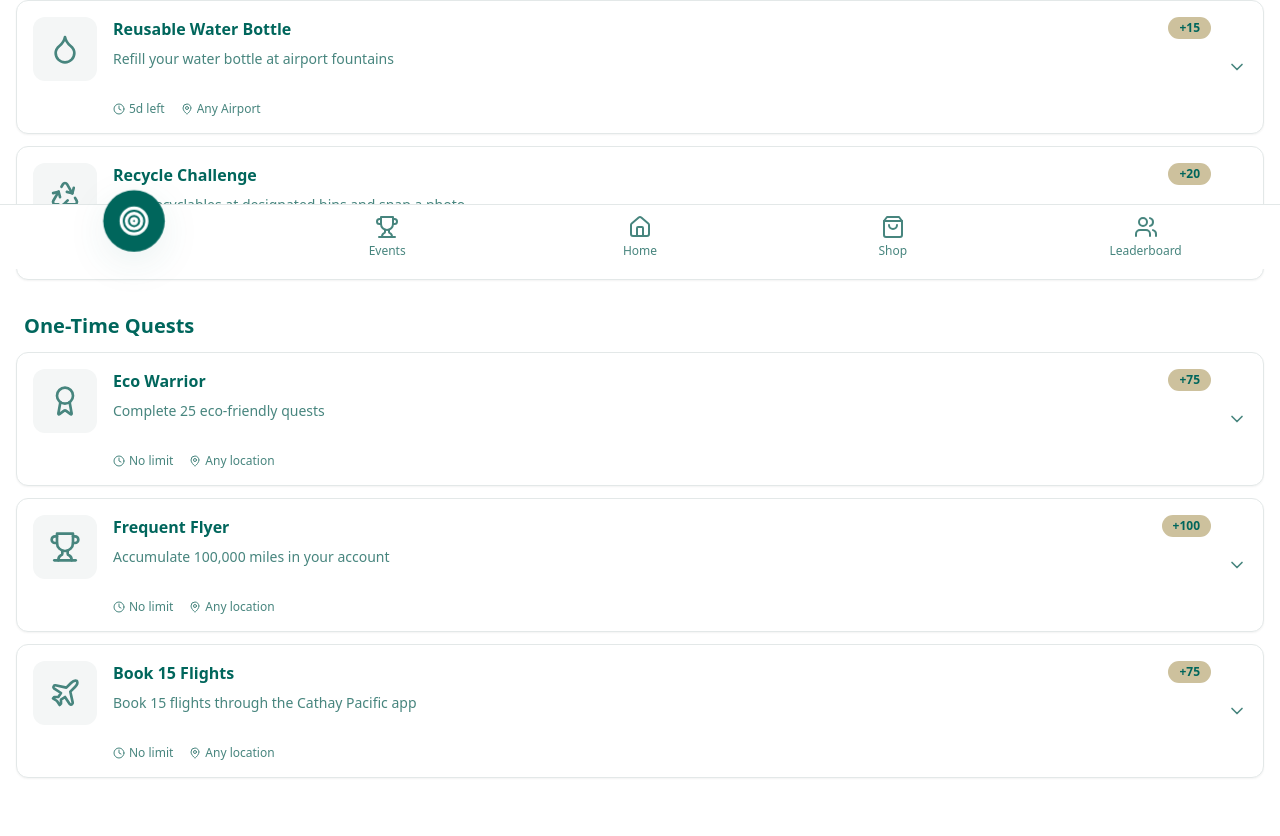
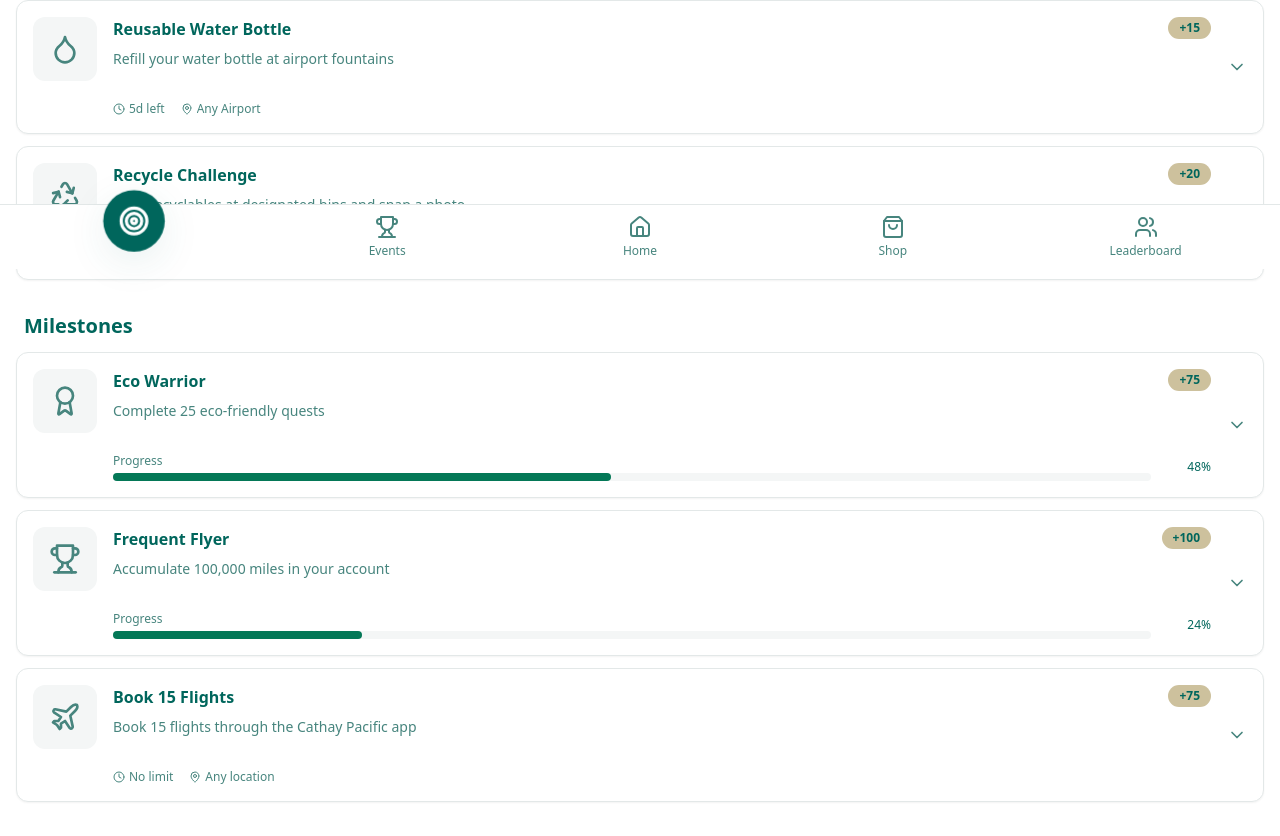
Before and after one commit to vincent-cy/cathay-quest, a React (Vite) app: page / in a window 1280 px wide. Shown: the part 531-1367 px from the top of the page. Built offline with nearby package versions, Linux system fonts and the light colour scheme; the HTML template or start-up script is replaced by a standard one.

Commit message:
Change one-time to milestones. Added progress bar to milestones

```diff
--- a/src/components/CompactQuestCard.tsx
+++ b/src/components/CompactQuestCard.tsx
@@ -53,6 +53,7 @@ interface Quest {
   qrEnabled: boolean;
   requirements: string[];
   verification: string;
+  progress?: number;
 }
 
 interface CompactQuestCardProps {
@@ -230,21 +231,22 @@ export const CompactQuestCard = ({
                 "filter 250ms ease, opacity 250ms ease, transform 200ms ease",
             }}
           >
-            {/* duplicated next card content (unchanged) */}
+            {/* duplicated next card content (simplified) */}
             <div className="flex gap-4 p-4">
               <div
                 className={`${
                   isInFlight ? "bg-white/20 border border-white/30" : "bg-muted"
                 } w-16 h-16 flex-shrink-0 rounded-lg flex items-center justify-center`}
               >
-                {NextQuestIcon ? (
+                {NextQuestIcon && (
                   <NextQuestIcon
                     className={`w-8 h-8 ${
                       isInFlight ? "text-white/80" : "text-muted-foreground"
                     }`}
                   />
-                ) : null}
+                )}
               </div>
+
               <div className="flex-1 min-w-0">
                 <div className="flex items-start justify-between gap-2 mb-2">
                   <h3
@@ -371,7 +373,50 @@ export const CompactQuestCard = ({
                 Show more
               </button>
             )}
-            {!isExpanded && (
+            {!isExpanded &&
+              (() => {
+                const hasProgress = typeof quest.progress === "number";
+
+                if (hasProgress) {
+                  return (
+                    <div className="flex items-center gap-3 text-xs">
+                      <div className="flex-1">
+                        <div
+                          className={`text-xs mb-1 ${
+                            isInFlight
+                              ? "text-white/70"
+                              : "text-muted-foreground"
+                          }`}
+                        >
+                          Progress
+                        </div>
+                        <div
+                          className={`w-full h-2 rounded-full ${
+                            isInFlight ? "bg-white/10" : "bg-muted"
+                          }`}
+                        >
+                          <div
+                            className={`${
+                              isInFlight ? "bg-secondary" : "bg-emerald-700"
+                            } h-2 rounded-full`}
+                            style={{ width: `${quest.progress}%` }}
+                          />
+                        </div>
+                      </div>
+                      <div
+                        className={`w-12 text-right ${
+                          isInFlight
+                            ? "text-white/80 font-medium"
+                            : "text-foreground font-medium"
+                        }`}
+                      >
+                        {quest.progress}%
+                      </div>
+                    </div>
+                  );
+                }
+
+                return (
                   <div className="flex items-center gap-4 text-xs">
                     <div className="flex items-center gap-1">
                       <Clock
@@ -391,12 +436,16 @@ export const CompactQuestCard = ({
                       <div className="flex items-center gap-1">
                         <MapPin
                           className={`w-3 h-3 ${
-                        isInFlight ? "text-white/70" : "text-muted-foreground"
+                            isInFlight
+                              ? "text-white/70"
+                              : "text-muted-foreground"
                           }`}
                         />
                         <span
                           className={`line-clamp-1 ${
-                        isInFlight ? "text-white/70" : "text-muted-foreground"
+                            isInFlight
+                              ? "text-white/70"
+                              : "text-muted-foreground"
                           }`}
                         >
                           {quest.location}
@@ -404,7 +453,8 @@ export const CompactQuestCard = ({
                       </div>
                     )}
                   </div>
-            )}
+                );
+              })()}
           </div>
 
           {/* Expand Icon */}
@@ -432,7 +482,48 @@ export const CompactQuestCard = ({
               isInFlight ? "border-white/20" : "border-border"
             }`}
           >
-            {/* Time and Location */}
+            {/* Progress bar (only for milestone quests) or Time & Location */}
+            {(() => {
+              const isMilestone =
+                quest.type === "Milestone" ||
+                (quest.title.includes("Complete") &&
+                  quest.title.includes("Quests"));
+
+              if (typeof quest.progress === "number") {
+                return (
+                  <div className="pt-4">
+                    <div
+                      className={`text-sm mb-2 ${
+                        isInFlight ? "text-white/70" : "text-muted-foreground"
+                      }`}
+                    >
+                      Progress
+                    </div>
+                    <div
+                      className={`w-full h-3 rounded-full ${
+                        isInFlight ? "bg-white/10" : "bg-muted"
+                      }`}
+                    >
+                      <div
+                        className={`h-3 rounded-full`}
+                        style={{
+                          width: `${quest.progress}%`,
+                          backgroundColor: "hsl(var(--foreground))",
+                        }}
+                      />
+                    </div>
+                    <div
+                      className={`text-xs mt-1 ${
+                        isInFlight ? "text-white/80" : "text-muted-foreground"
+                      }`}
+                    >
+                      {quest.progress}% complete
+                    </div>
+                  </div>
+                );
+              }
+
+              return (
                 <div className="flex items-center gap-4 text-sm pt-4">
                   <div className="flex items-center gap-1">
                     <Clock
@@ -465,6 +556,8 @@ export const CompactQuestCard = ({
                     </div>
                   )}
                 </div>
+              );
+            })()}
 
             {/* Requirements */}
             <div>
@@ -638,7 +731,10 @@ export const CompactQuestCard = ({
 
                 {/* green centered square viewfinder */}
                 <div className="pointer-events-none absolute inset-0 flex items-center justify-center">
-                  <div className="qr-viewfinder w-48 h-48 border-2 border-emerald-500/90" />
+                  <div
+                    className="qr-viewfinder w-48 h-48 border-2"
+                    style={{ borderColor: "hsl(var(--foreground) / 0.9)" }}
+                  />
                 </div>
               </div>
             ) : (
--- a/src/data/quests.json
+++ b/src/data/quests.json
@@ -68,6 +68,7 @@
     "timeLeft": "No limit",
     "location": "Any location",
     "qrEnabled": false,
+    "progress": 68,
     "requirements": ["Complete any 50 quests from weekly or in-flight categories"],
     "verification": "Automatically tracked through your quest history"
   },
@@ -92,6 +93,7 @@
     "timeLeft": "No limit",
     "location": "Any location",
     "qrEnabled": false,
+    "progress": 48,
     "requirements": ["Complete 25 eco-friendly or sustainability quests"],
     "verification": "Tracked automatically via quest completion data"
   },
@@ -104,6 +106,7 @@
     "timeLeft": "No limit",
     "location": "Any location",
     "qrEnabled": false,
+    "progress": 24,
     "requirements": ["Accumulate 100,000 total miles in your account"],
     "verification": "Verified through your mileage balance"
   },
--- a/src/pages/Quests.tsx
+++ b/src/pages/Quests.tsx
@@ -762,7 +762,7 @@ const Quests = () => {
             {/* One-Time Quests */}
             <div className="space-y-3">
               <h2 className="text-xl font-bold text-foreground px-2">
-                One-Time Quests
+                Milestones
               </h2>
               {allOneTimeQuests.length > 0 ? (
                 <div className="space-y-3">
```
Lines whose indentation alone changed are shown as unchanged.
